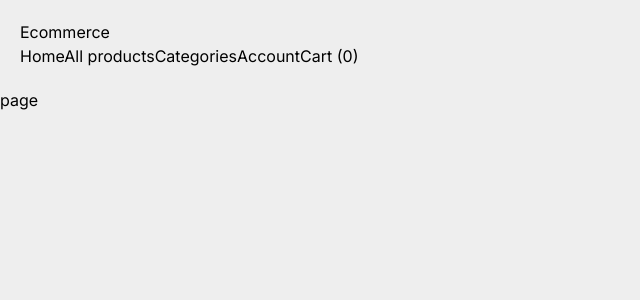
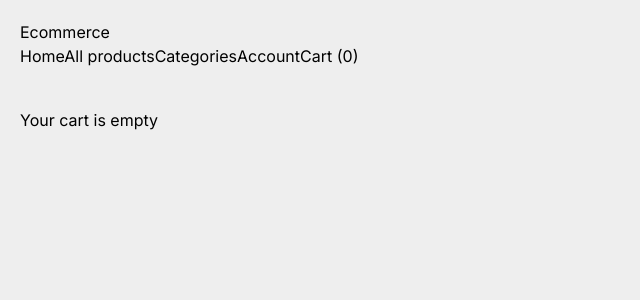
Before and after one commit to javicod92/next-fullstack-ecommerce, a Next.js app in the folder frontend/: page /cart in a window 1280 px wide. Shown: the top 300 px of the page, without its empty margins (0-640 px from the left). Built offline with nearby package versions, Linux system fonts and the light colour scheme.

Commit message:
Adding function to display products inside the cart

```diff
--- a/frontend/package.json
+++ b/frontend/package.json
@@ -9,6 +9,7 @@
     "lint": "next lint"
   },
   "dependencies": {
+    "axios": "^1.7.9",
     "mongoose": "^8.8.4",
     "next": "15.0.4",
     "react": "^19.0.0",
--- a/frontend/src/app/(pages)/cart/page.tsx
+++ b/frontend/src/app/(pages)/cart/page.tsx
@@ -1,3 +1,51 @@
+"use client";
+
+import { CartContext } from "@/context/CartContextProvider";
+import axios from "axios";
+import { useContext, useEffect, useState } from "react";
+
 export default function CartPage() {
-  return <div className="">page</div>;
+  const { cartProducts } = useContext(CartContext)!;
+  const [products, setProducts] = useState<Array<Record<string, string>>>([]);
+
+  useEffect(() => {
+    if (cartProducts.length > 0) {
+      axios.post("/api/cart", { ids: cartProducts }).then((response) => {
+        setProducts(response.data);
+      });
+    }
+  }, [cartProducts]);
+
+  return (
+    <div className="flex justify-center">
+      <div className="Center">
+        <div className="grid grid-cols-[1.2fr,.8fr] gap-4 mt-10 ">
+          <div className="bg-[#fff] rounded-[10px] p-8">
+            {!cartProducts?.length && <div>Your cart is empty</div>}
+            {products?.length > 0 && (
+              <div>
+                <h2>Cart</h2>
+                {products.map((product) => (
+                  <div key={product._id}>
+                    {product.title}:{" "}
+                    {cartProducts.filter((id) => id === product._id).length}
+                  </div>
+                ))}
+              </div>
+            )}
+          </div>
+          {!!cartProducts?.length && (
+            <div className="bg-[#fff] rounded-[10px] p-8">
+              <h2>Order information</h2>
+              <input type="text" placeholder="Adress" />
+              <input type="text" placeholder="Adress 2" />
+              <button className="PrimarySmallBtnBlack w-full">
+                Continue to payment
+              </button>
+            </div>
+          )}
+        </div>
+      </div>
+    </div>
+  );
 }
--- /dev/null
+++ b/frontend/src/app/api/cart/route.ts
@@ -0,0 +1,12 @@
+import { mongooseConnect } from "@/lib/mongoose";
+import { Product } from "@/models/Product";
+import { NextRequest, NextResponse } from "next/server";
+
+export async function POST(request: NextRequest) {
+  await mongooseConnect();
+
+  const { ids } = await request.json();
+  const products = await Product.find({ _id: { $in: ids } });
+
+  return NextResponse.json(products);
+}
--- a/frontend/src/app/globals.css
+++ b/frontend/src/app/globals.css
@@ -34,6 +34,14 @@ p {
   @apply bg-[#455b70] text-white;
 }
 
+.PrimarySmallBtnBlack {
+  @apply transition-colors bg-black border text-white font-normal py-1 px-2 rounded-md text-sm;
+}
+
+.PrimarySmallBtnBlack:hover {
+  @apply bg-white text-black;
+}
+
 .DefaultBtn {
   @apply bg-white text-black py-2 px-5 rounded-sm;
 }
```
Also changed, not shown: 1 other file (tests, documents, lock files or other folders).
